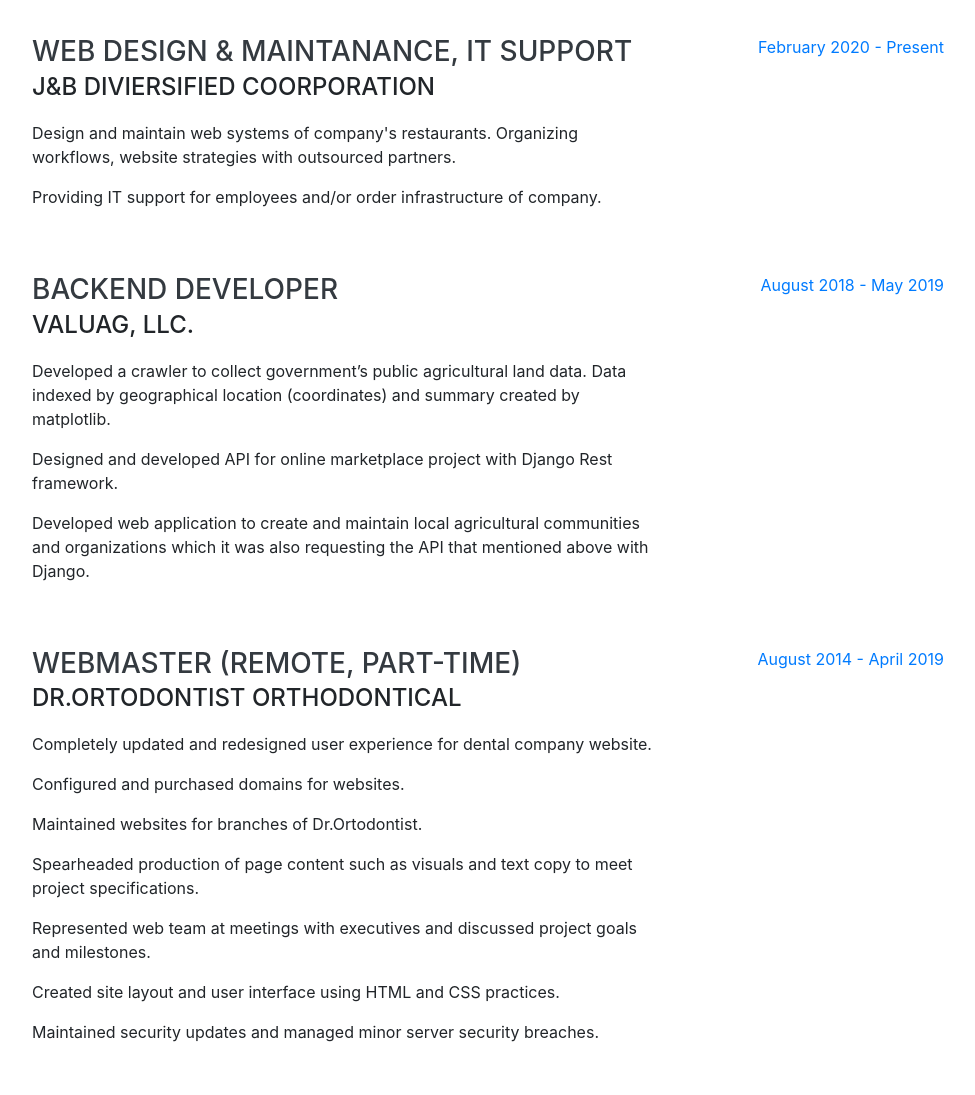
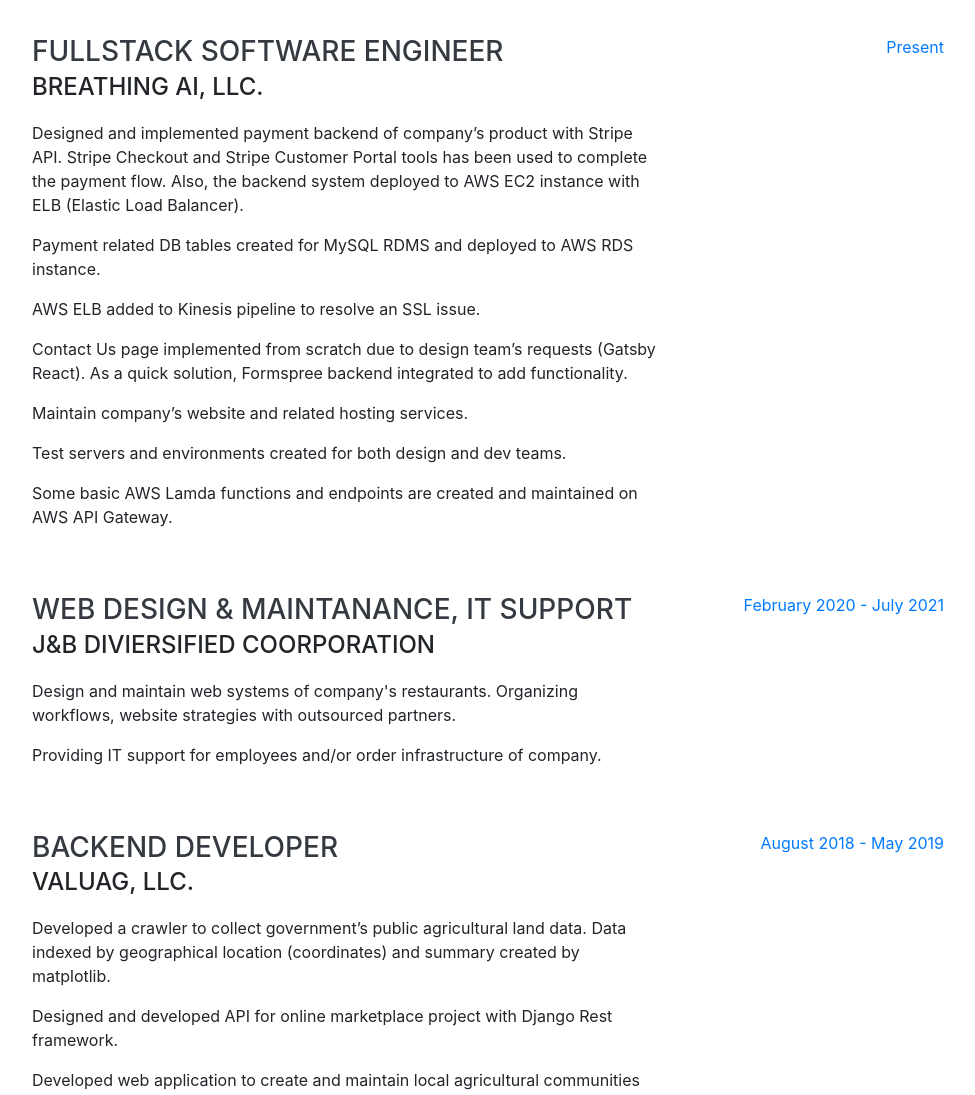
Before and after one commit to iErdem1/gh-pages, a website with bundled scripts: page index.html in a window 1280 px wide. Shown: the part 900-1995 px from the top of the page, without its empty margins (288-1263 px from the left). Built offline with nearby package versions, Linux system fonts and the light colour scheme; a web font is replaced by a local one.

Commit message:
New experince block added. Image file updated

```diff
--- a/index.html
+++ b/index.html
@@ -87,7 +87,7 @@
 					<p class="lead mb-5">
 						Software engineering graduate with an emphasis in backend development and web applications.
 						Free Software enthusiast. Dedicated to learning new technologies and contributing to free and
-						open source community. Experienced in Python, Django, JavaScript, PostgreSQL and MongoDB.
+						open source community. Experienced in Python, Django, Flask, JavaScript, PostgreSQL and MongoDB.
 					</p>
 					<div class="social-icons">
 						<a href="https://www.linkedin.com/in/ihsanerdem/">
@@ -125,6 +125,42 @@
 						class="resume-item d-flex flex-column flex-md-row justify-content-between mb-5"
 					>
 						<div class="resume-content">
+							<h3 class="mb-0">Fullstack Software Engineer</h3>
+							<div class="subheading mb-3">Breathing AI, LLC.</div>
+							<p>
+								Designed and implemented payment backend of company’s product with Stripe API.
+								Stripe Checkout and Stripe Customer Portal tools has been used to complete the payment flow.
+								Also, the backend system deployed to AWS EC2 instance with ELB (Elastic Load Balancer).
+							</p>
+							<p>
+								Payment related DB tables created for MySQL RDMS and deployed to AWS RDS instance.
+							</p>
+							<p>
+								AWS ELB added to Kinesis pipeline to resolve an SSL issue.
+							</p>
+							<p>
+								Contact Us page implemented from scratch due to design team’s requests (Gatsby React).
+								As a quick solution, Formspree backend integrated to add functionality.
+							</p>
+							<p>
+								Maintain company’s website and related hosting services.
+							</p>
+							<p>
+								Test servers and environments created for both design and dev teams.
+							</p>
+							<p>
+								Some basic AWS Lamda functions and endpoints are created and maintained on AWS API Gateway.
+							</p>
+						</div>
+						<div class="resume-date text-md-right">
+							<span class="text-primary">Present</span>
+						</div>
+					</div>
+
+					<div
+						class="resume-item d-flex flex-column flex-md-row justify-content-between mb-5"
+					>
+						<div class="resume-content">
 							<h3 class="mb-0">Web Design & Maintanance, IT Support</h3>
 							<div class="subheading mb-3">J&B Diviersified Coorporation</div>
 							<p>
@@ -137,7 +173,7 @@
 							</p>
 						</div>
 						<div class="resume-date text-md-right">
-							<span class="text-primary">February 2020 - Present</span>
+							<span class="text-primary">February 2020 - July 2021</span>
 						</div>
 					</div>
 
```
Also changed, not shown: img/profile.jpg (deleted), 1 other file.
